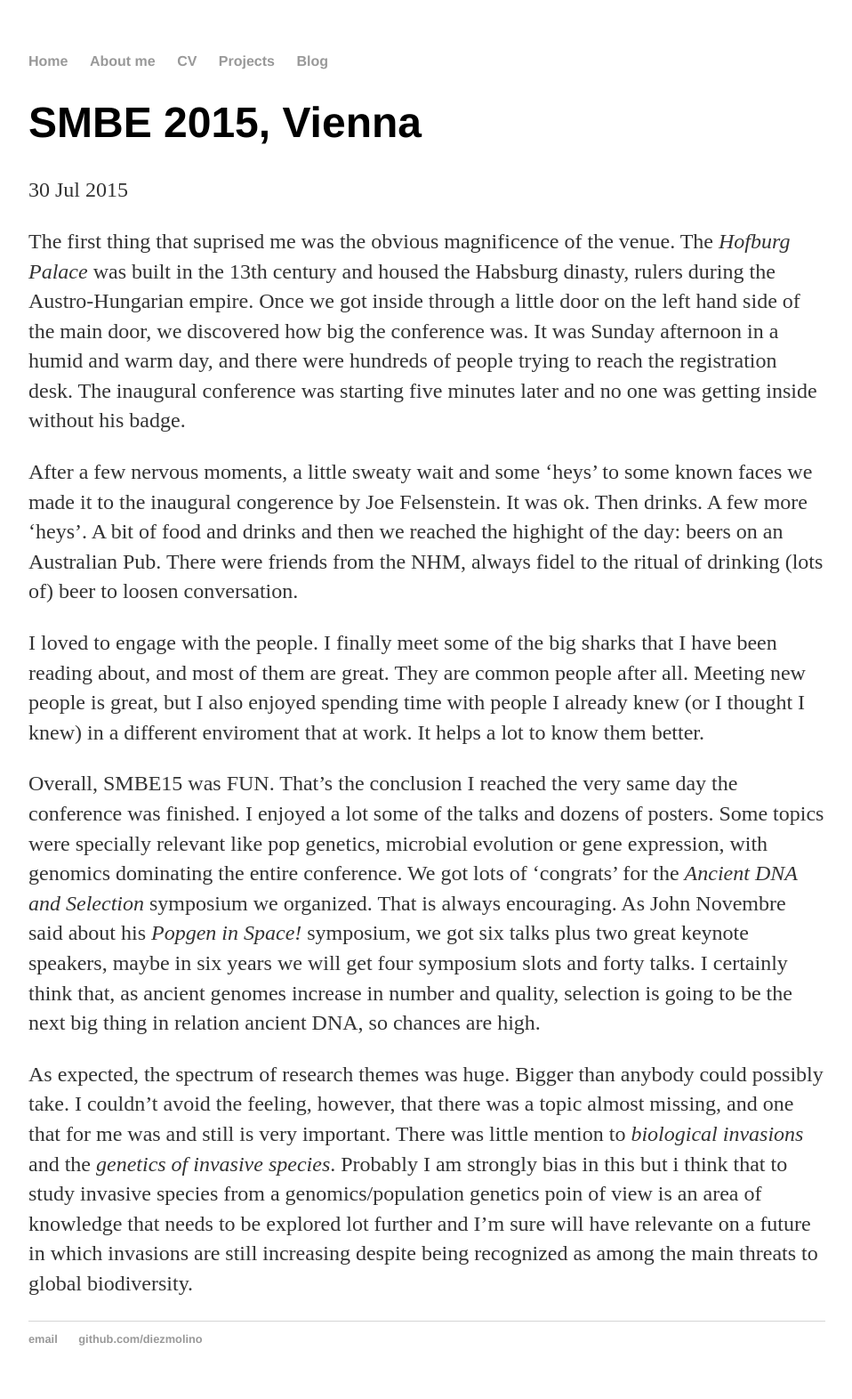
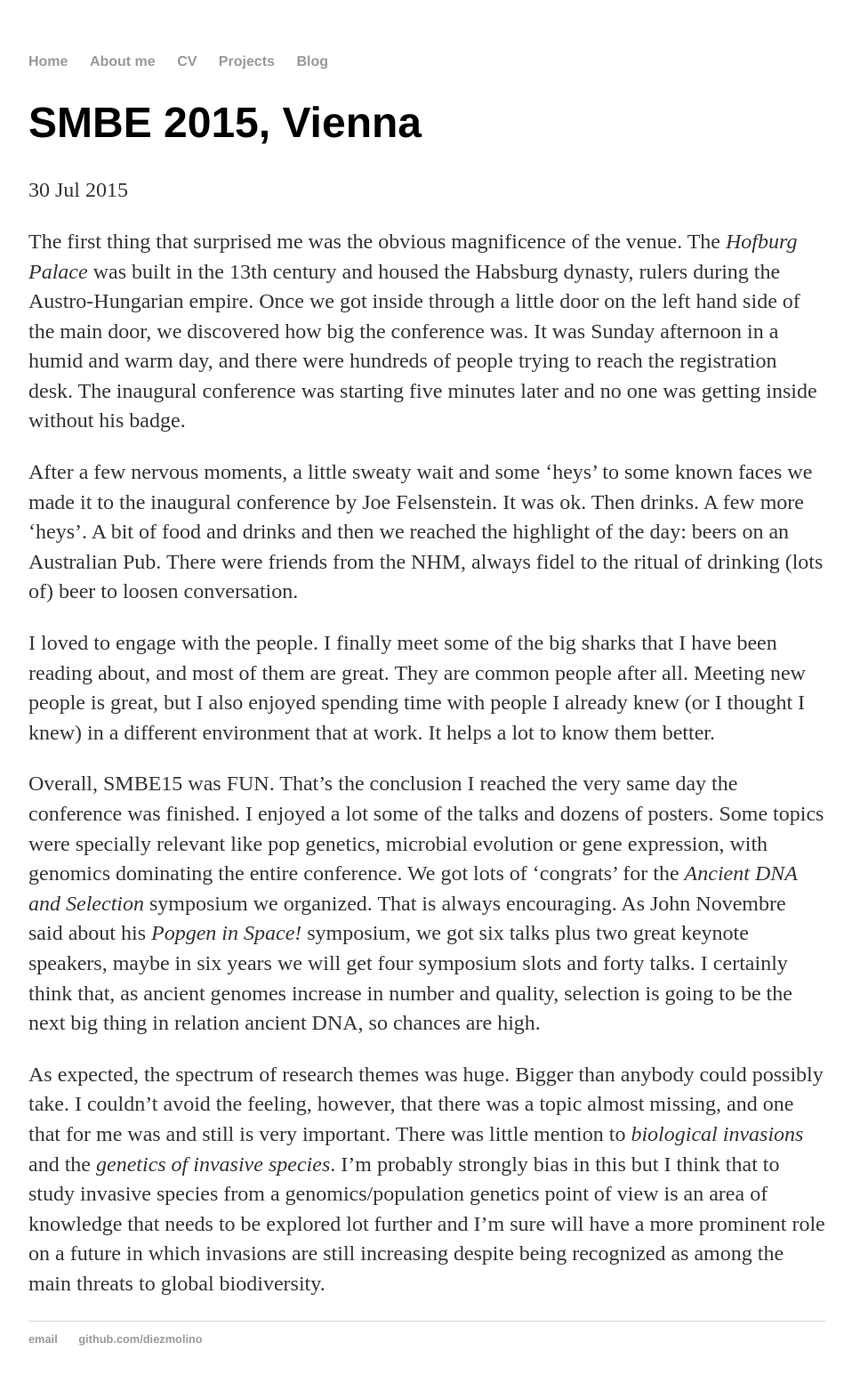
Before and after one commit to DiezMolino/diezmolino.github.io, a Jekyll site: the page built from _posts/2015-07-30-diezmolino-smbe15-1.md, in a window 1280 px wide. Shown: the whole page at 89% size, without its empty margins (160-1118 px from the left). Built offline with Jekyll 4.4.1, drawn with Linux system fonts in a browser that asks for light colours.

Commit message:
Update 2015-07-30-diezmolino-smbe15-1.md

```diff
--- a/_posts/2015-07-30-diezmolino-smbe15-1.md
+++ b/_posts/2015-07-30-diezmolino-smbe15-1.md
@@ -4,12 +4,12 @@
 date: 2015-07-30
 ---
 
-The first thing that suprised me was the obvious magnificence of the venue. The *Hofburg Palace* was built in the 13th century and housed the Habsburg dinasty, rulers during the Austro-Hungarian empire. Once we got inside through a little door on the left hand side of the main door, we discovered how big the conference was. It was Sunday afternoon in a humid and warm day, and there were hundreds of people trying to reach the registration desk. The inaugural conference was starting five minutes later and no one was getting inside without his badge.
+The first thing that surprised me was the obvious magnificence of the venue. The *Hofburg Palace* was built in the 13th century and housed the Habsburg dynasty, rulers during the Austro-Hungarian empire. Once we got inside through a little door on the left hand side of the main door, we discovered how big the conference was. It was Sunday afternoon in a humid and warm day, and there were hundreds of people trying to reach the registration desk. The inaugural conference was starting five minutes later and no one was getting inside without his badge.
 
-After a few nervous moments, a little sweaty wait and some 'heys' to some known faces we made it to the inaugural congerence by Joe Felsenstein. It was ok. Then drinks. A few more 'heys'. A bit of food and drinks and then we reached the highight of the day: beers on an Australian Pub. There were friends from the NHM, always fidel to the ritual of drinking (lots of) beer to loosen conversation.
+After a few nervous moments, a little sweaty wait and some 'heys' to some known faces we made it to the inaugural conference by Joe Felsenstein. It was ok. Then drinks. A few more 'heys'. A bit of food and drinks and then we reached the highlight of the day: beers on an Australian Pub. There were friends from the NHM, always fidel to the ritual of drinking (lots of) beer to loosen conversation.
 
-I loved to engage with the people. I finally meet some of the big sharks that I have been reading about, and most of them are great. They are common people after all. Meeting new people is great, but I also enjoyed spending time with people I already knew (or I thought I knew) in a different enviroment that at work. It helps a lot to know them better.
+I loved to engage with the people. I finally meet some of the big sharks that I have been reading about, and most of them are great. They are common people after all. Meeting new people is great, but I also enjoyed spending time with people I already knew (or I thought I knew) in a different environment that at work. It helps a lot to know them better.
 
 Overall, SMBE15 was FUN. That's the conclusion I reached the very same day the conference was finished. I enjoyed a lot some of the talks and dozens of posters. Some topics were specially relevant like pop genetics, microbial evolution or gene expression, with genomics dominating the entire conference. We got lots of 'congrats' for the *Ancient DNA and Selection* symposium we organized. That is always encouraging. As John Novembre said about his *Popgen in Space!* symposium, we got six talks plus two great keynote speakers, maybe in six years we will get four symposium slots and forty talks. I certainly think that, as ancient genomes increase in number and quality, selection is going to be the next big thing in relation ancient DNA, so chances are high.
 
-As expected, the spectrum of research themes was huge. Bigger than anybody could possibly take. I couldn't avoid the feeling, however, that there was a topic almost missing, and one that for me was and still is very important. There was little mention to *biological invasions* and the *genetics of invasive species*. Probably I am strongly bias in this but i think that to study invasive species from a genomics/population genetics poin of view is an area of knowledge that needs to be explored lot further and I'm sure will have relevante on a future in which invasions are still increasing despite being recognized as among the main threats to global biodiversity.
+As expected, the spectrum of research themes was huge. Bigger than anybody could possibly take. I couldn't avoid the feeling, however, that there was a topic almost missing, and one that for me was and still is very important. There was little mention to *biological invasions* and the *genetics of invasive species*. I'm probably strongly bias in this but I think that to study invasive species from a genomics/population genetics point of view is an area of knowledge that needs to be explored lot further and I'm sure will have a more prominent role on a future in which invasions are still increasing despite being recognized as among the main threats to global biodiversity.
```
